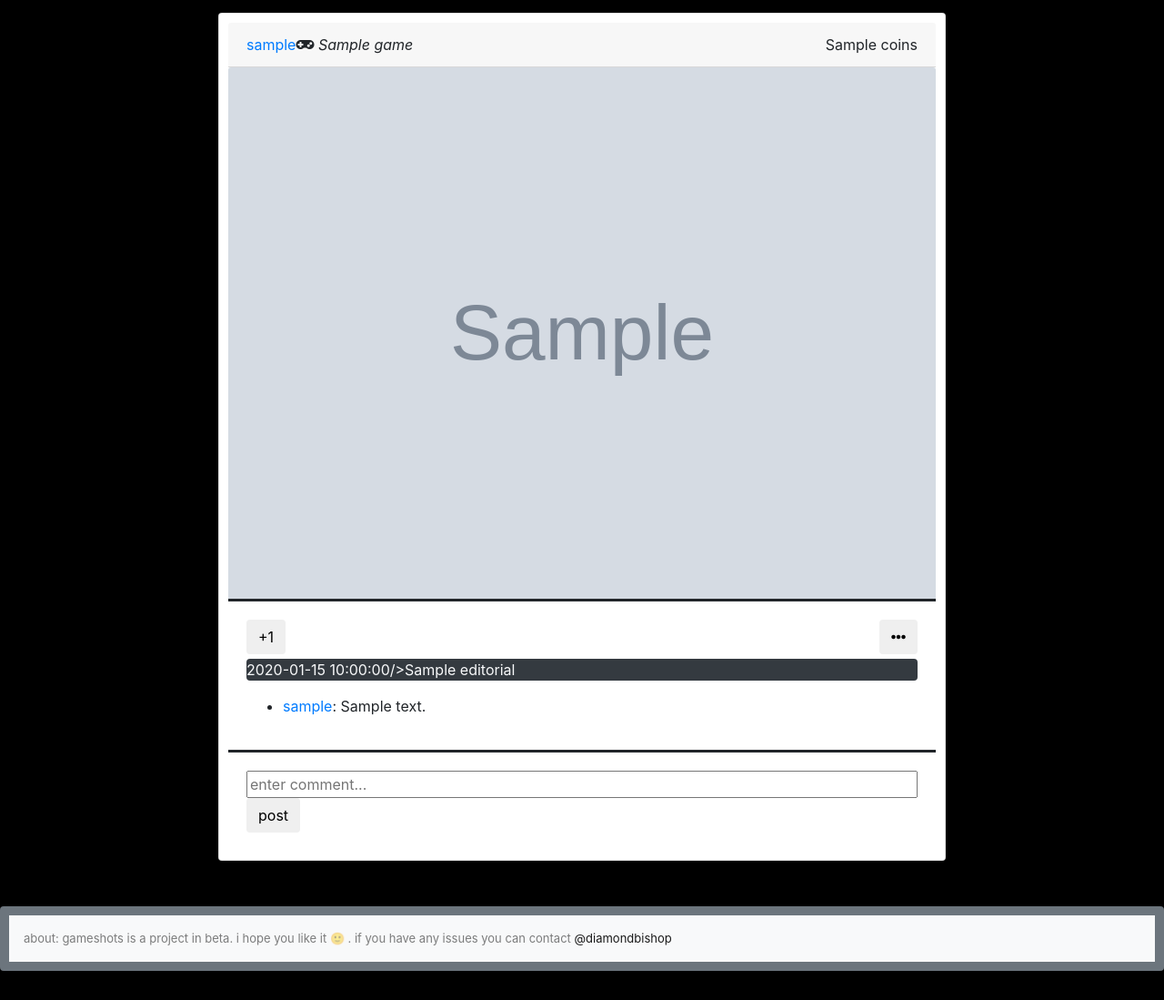
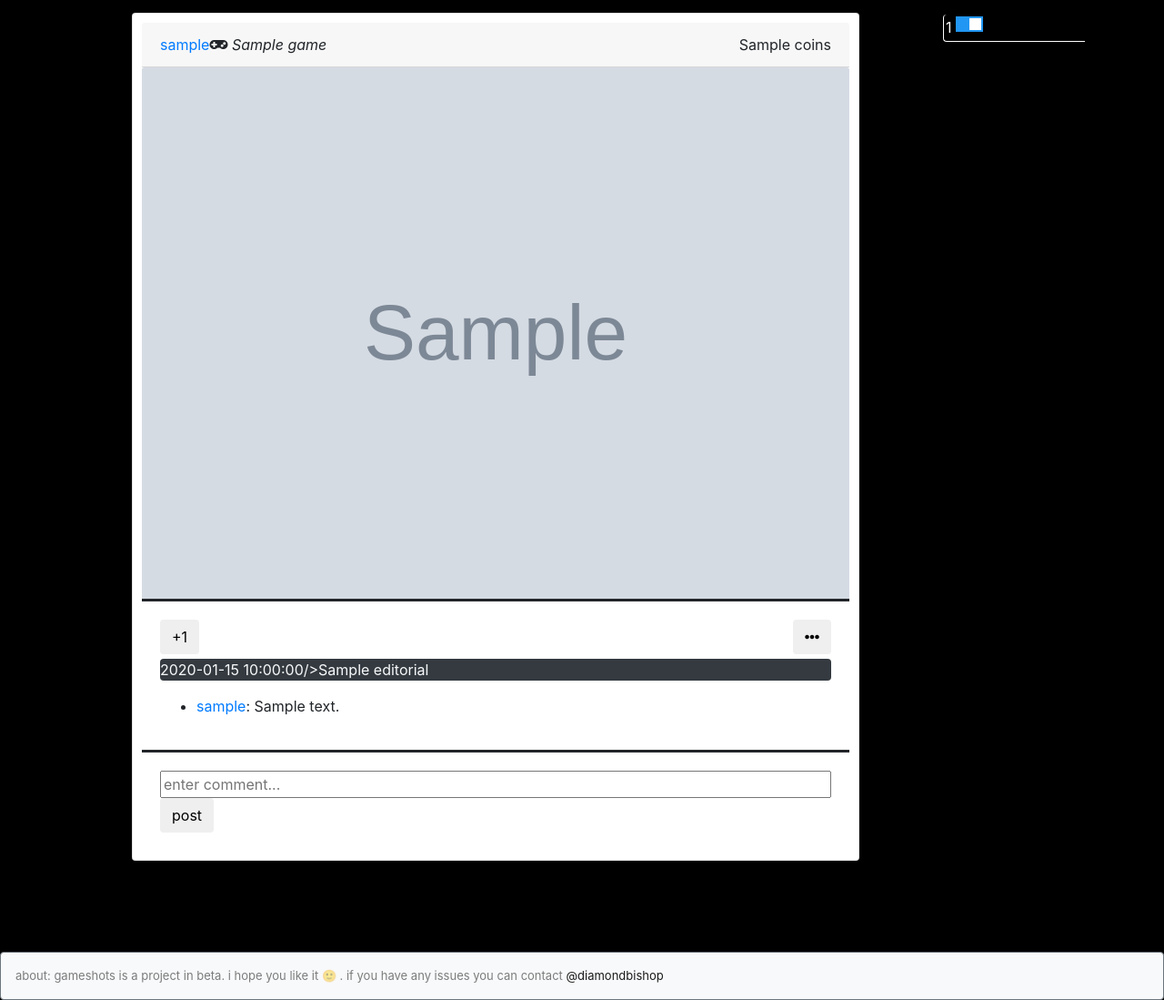
Before and after one commit to dbish/gameshots, a Flask app: template templates/feed.html in a window 1280 px wide. Shown: the part 56-1155 px from the top of the page at 91% size. Before the commit the page ends 1123 px from the top, so only its background shows below. Run offline with Flask 2, Linux system fonts and the light colour scheme; the template is opened without the code that fills it: most values are stand-ins (such as "Sample title", 1, 10 or a date in 2020); grey boxes marked "Sample" are stand-in pictures; some libraries are stand-ins or nearby versions.

Commit message:
feed can be filtered by game

```diff
--- a/application.py
+++ b/application.py
@@ -25,7 +25,7 @@
 application.config['SECRET_KEY'] = SECRET_KEY
 app = application
 
-Post = collections.namedtuple("Post", ['username', 'game', 'image', 'editorial', 'coins', 'time', 'id', 'comments', 'completed', 'voted'])
+Post = collections.namedtuple("Post", ['username', 'game', 'image', 'editorial', 'coins', 'time', 'id', 'comments', 'completed', 'voted', 'gameNormalized'])
 Comment = collections.namedtuple("Comment", ['username', 'text', 'time', 'id'])
 
 UPLOAD_FOLDER = "/tmp"
@@ -118,7 +118,6 @@
 
 def createPost(user, picture, game, info, completed):
     postID = str(uuid.uuid4())
-
     #upload to S3 and get link
     s3 = aws_session.resource('s3')
     bucket = s3.Bucket('gameshots.gg')
@@ -230,7 +229,7 @@
         cur.execute(query)
 
     info = cur.fetchone()
-    post = Post(info[0], info[2], info[1], info[3], info[6], info[4], postid, [], info[5], (postid in voted))
+    post = Post(info[0], info[2], info[1], info[3], info[6], info[4], postid, [], info[5], (postid in voted), normalize(info[2]))
 
     query = f"SELECT commentID, user, text, createdtime FROM COMMENTS where postID='{postid}' ORDER BY createdtime ASC"
     with rds_con:
@@ -363,6 +362,9 @@
     return redirect(url_for('home'))
 
 
+def normalize(game):
+    game = game.replace(":", "_")
+    return game.replace(" ", "_")
 
 @requires_auth
 @app.route('/follow', methods=['POST'])
@@ -465,6 +467,7 @@
     users = following+[screen_name]
     placeholder = '%s'
     placeholders = ', '.join(placeholder for unused in users)
+    games = set()
     query = f"SELECT postID, user, picture, game, info, createdtime, completed, coins FROM POSTS where user in ({placeholders}) ORDER BY createdtime DESC"
 
     with rds_con:
@@ -473,9 +476,13 @@
 
     for row in cur.fetchall():
         postID = row[0]
-        newPost = Post(row[1], row[3], row[2], row[4], row[7], row[5], postID, [], row[6], (postID in voted))
+        game = row[3]
+        games.add(game)
+        newPost = Post(row[1], game, row[2], row[4], row[7], row[5], postID, [], row[6], (postID in voted), normalize(game))
         postRefs[postID] = newPost
         posts.append(newPost)
+
+    games = [(game, normalize(game)) for game in games]
 
     if len(posts) > 0:
         placeholder = '%s'
@@ -490,7 +497,7 @@
             comment = Comment(row[2], row[3], row[4], row[1])
             postRefs[postID].comments.append(comment)
 
-    return render_template('feed.html', posts=posts, screen_name=screen_name)
+    return render_template('feed.html', posts=posts, screen_name=screen_name, games=games)
 
 
 if __name__=='__main__':
--- a/static/feed.css
+++ b/static/feed.css
@@ -29,6 +29,76 @@
 }
 
 
-.border {
+.post{
         border-width: 10px !important;
 }
+
+/* The switch - the box around the slider */
+.switch {
+  position: relative;
+  display: inline-block;
+  width: 30px;
+  height: 17px;
+}
+
+/* Hide default HTML checkbox */
+.switch input {
+  opacity: 0;
+  width: 0;
+  height: 0;
+}
+
+/* The slider */
+.slider {
+  position: absolute;
+  cursor: pointer;
+  top: 0;
+  left: 0;
+  right: 0;
+  bottom: 0;
+  background-color: #ccc;
+  -webkit-transition: .4s;
+  transition: .4s;
+}
+
+.slider:before {
+  position: absolute;
+  content: "";
+  height: 13px;
+  width: 13px;
+  left: 2px;
+  bottom: 2px;
+  background-color: white;
+  -webkit-transition: .4s;
+  transition: .4s;
+}
+
+input:checked + .slider {
+  background-color: #2196F3;
+}
+
+input:focus + .slider {
+  box-shadow: 0 0 1px #2196F3;
+}
+
+input:checked + .slider:before {
+  -webkit-transform: translateX(13px);
+  -ms-transform: translateX(13px);
+  transform: translateX(13px);
+}
+
+/* Rounded sliders */
+.slider.round {
+  border-radius: 17px;
+}
+
+.slider.round:before {
+  border-radius: 50%;
+}
+
+.gameToggle{
+	color:white;
+	border:white;
+	margin:2px;
+	padding:2px;
+}
--- a/static/feed.js
+++ b/static/feed.js
@@ -77,3 +77,14 @@
 		console.log('failed to vote');
 	});
 }
+
+function toggleGame(game, e){
+	$("."+game).each(function(){
+		if (e.checked){
+			$(this).show();
+		}
+		else {
+			$(this).hide();
+		}
+	});
+}
--- a/templates/feed.html
+++ b/templates/feed.html
@@ -3,11 +3,13 @@
 <link rel="stylesheet" href="{{url_for('static', filename='feed.css')}}">
 <script src="{{url_for('static', filename='feed.js')}}"></script>
 <div class="container">
+	<div class="row">
+	<div class="col-10">
 	{% for post in posts %}
 	{% if post.completed == 1 %}
-	<div class="card border border-warning" id={{post.id}}>
+	<div class="card border border-warning post {{post.gameNormalized}}" id={{post.id}}>
 	{% else %}
-	<div class="card" id={{post.id}}>
+	<div class="card {{post.gameNormalized}}" id={{post.id}}>
 	{% endif %}
 			<div class="card-header">
 				<a href="{{url_for('viewProfile',username=post.username)}}">{{post.username}}</a><i class="fa fa-gamepad"></i> <i>{{post.game}}</i>
@@ -40,7 +42,21 @@
 				<input class="commentbox" class="form-control" placeholder="enter comment...">
 				<button class="btn" onclick="postComment('{{post.id}}', '{{screen_name}}')">post</button>
 			</div>
+	</div>
+	{% endfor %}
+	</div>
+	<div id="shownGames" class="col-2">
+		{% for game in games %}
+		<div class="gameToggle border-bottom border-left border-white rounded-left">
+		{{game[0]}}
+		<label class="switch">
+			<input type="checkbox" checked onchange="toggleGame('{{game[1]}}', this)">
+		  <span class="slider"></span>
+		</label>
 		</div>
-	{% endfor %}
+
+		{% endfor %}
+	</div>
+	</div>
 </div>
 {% endblock %}
```
